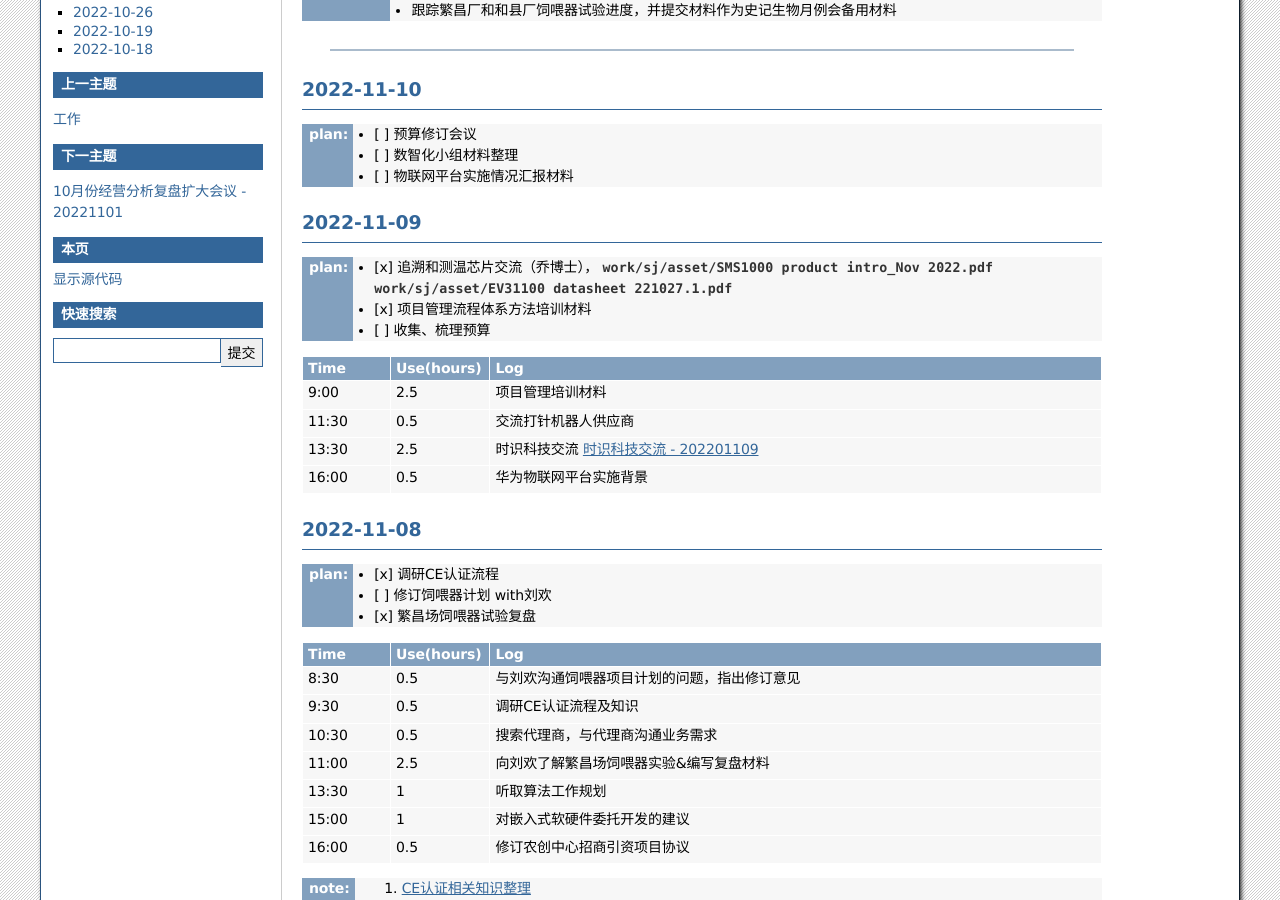
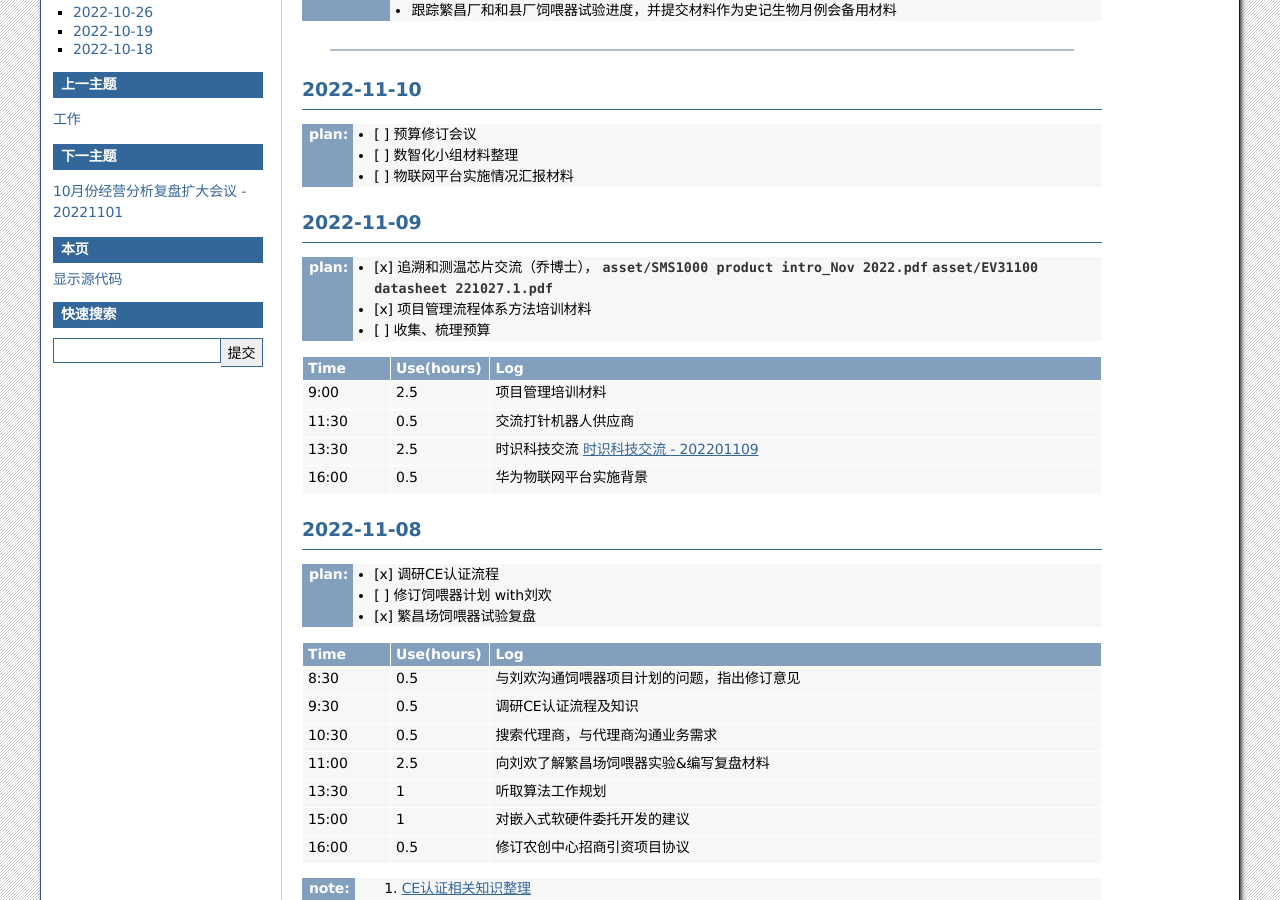
Before and after one commit to cruiurc/cruiurc.github.io, a Sphinx documentation site: the page built from source/work/sj/sj.rst, in a window 1280 px wide and 900 px high, scrolled down 317 px. Built offline with Sphinx 7.4.7, drawn with Linux system fonts in a browser that asks for light colours.

Commit message:
20221109 work

```diff
--- a/source/work/sj/sj.rst
+++ b/source/work/sj/sj.rst
@@ -27,7 +27,7 @@ TODO
 2022-11-09
 -----------
 :plan:
-   - [x] 追溯和测温芯片交流（乔博士）， :download:`work/sj/asset/SMS1000 product intro_Nov 2022.pdf` :download:`work/sj/asset/EV31100 datasheet 221027.1.pdf`
+   - [x] 追溯和测温芯片交流（乔博士）， :download:`asset/SMS1000 product intro_Nov 2022.pdf` :download:`asset/EV31100 datasheet 221027.1.pdf`
    - [x] 项目管理流程体系方法培训材料
    - [ ] 收集、梳理预算
 
```
